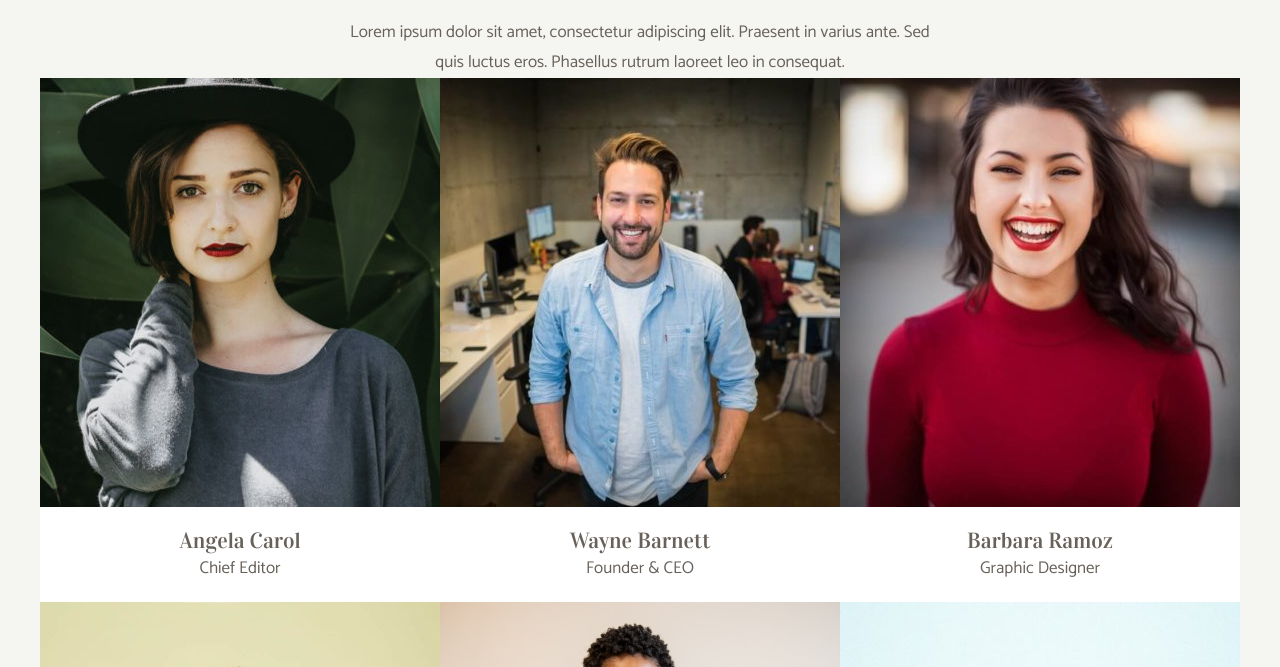
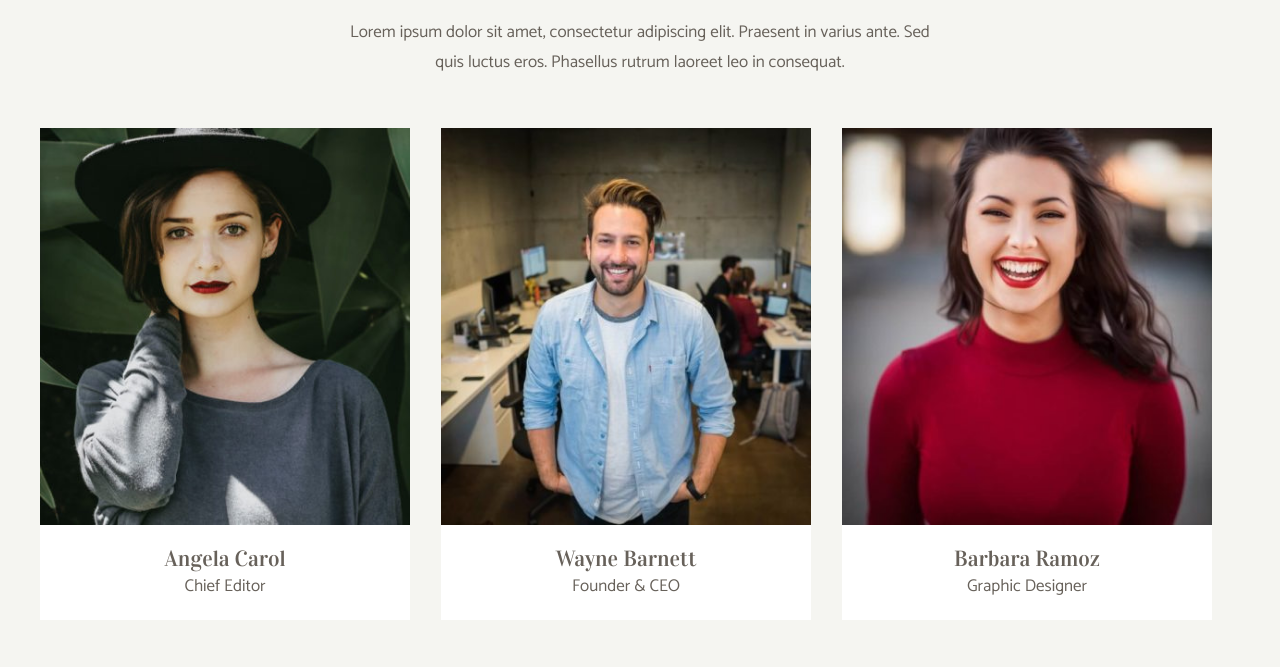
Before and after one commit to marius-leica/js-our-team, a plain HTML site: page index.html in a window 1280 px wide. Shown: the part 107-774 px from the top of the page. Drawn offline with Linux system fonts and the light colour scheme; files that its build step writes are made by us from their sources.

Commit message:
BONUS done

```diff
--- a/index.html
+++ b/index.html
@@ -4,7 +4,7 @@
 <head>
     <meta charset="UTF-8" />
     <title>Our Team</title>
-    <link rel="stylesheet" href="style.css" />
+    <link rel="stylesheet" href="css/style.css" />
     <link rel="preconnect" href="https://fonts.googleapis.com" />
     <link rel="preconnect" href="https://fonts.gstatic.com" crossorigin />
     <link href="https://fonts.googleapis.com/css2?family=Catamaran:wght@400;600&family=Vidaloka&display=swap"
--- a/main.js
+++ b/main.js
@@ -65,9 +65,9 @@ console.log("-------------------Milestone 2-------------------");
 const teamContainer = document.querySelector(".team-container");
 
 function teamCard(photo, name, role) {
-  teamContainer.innerHTML += `<div class'team-card'>
-    <div class='card-image'><img src=${photo}></img></div>
-    <div class='card-text'>
+  teamContainer.innerHTML += `<div class="team-card">
+    <div class="card-image"><img src=${photo}></img></div>
+    <div class="card-text">
       <h3>${name}</h3>
       <p>${role}</p>
     </div>
@@ -78,3 +78,9 @@ for (let i = 0; i < team.length; i++) {
   const teamMember = team[i];
   teamCard(teamMember.photo, teamMember.name, teamMember.role);
 }
+
+/*
+BONUS:
+stilizziamo la sezione realizzando le card di ciascun membro del team, come nel mockup allegato.
+*/
+console.log("-------------------BONUS-------------------");
```
